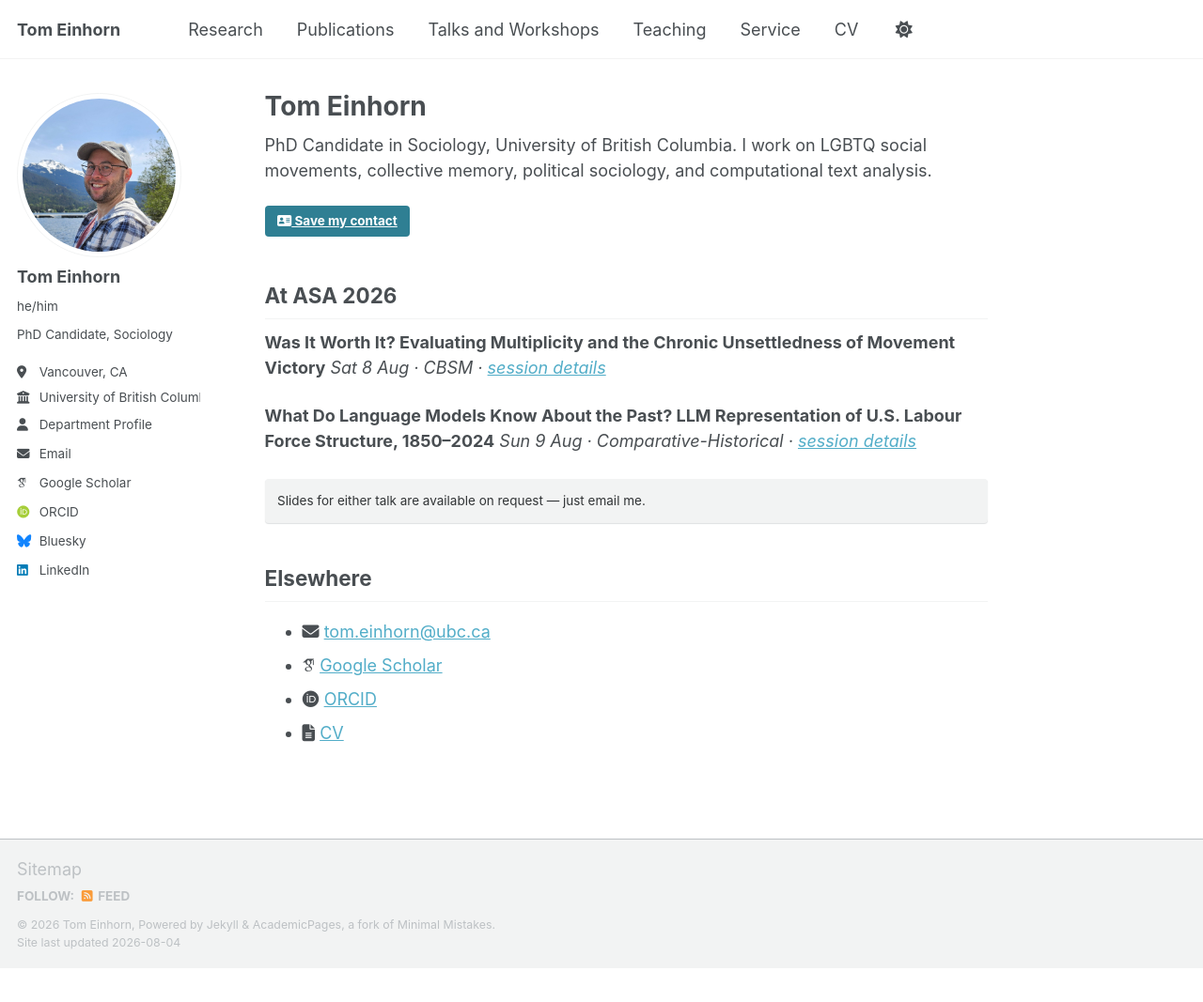
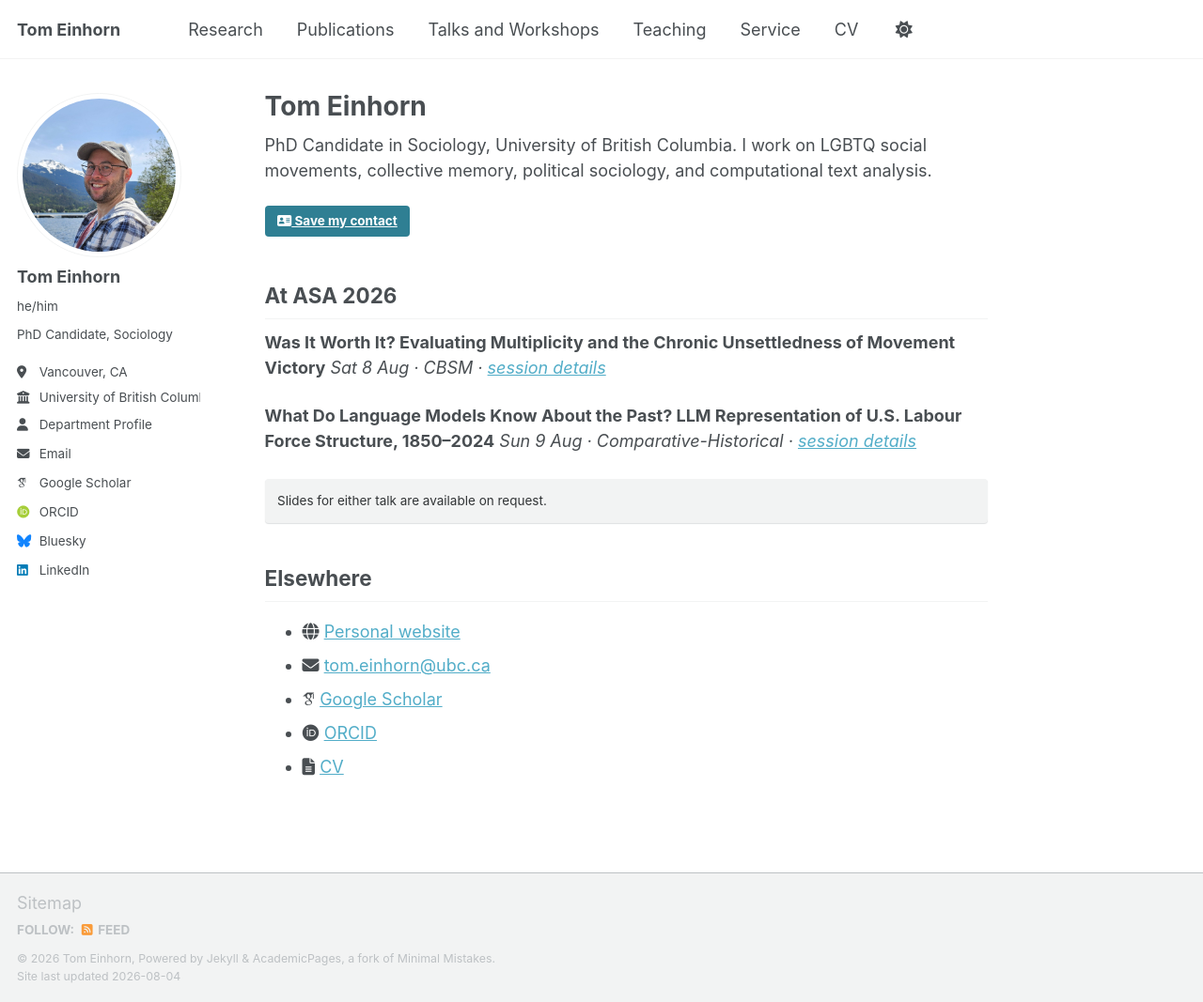
Before and after one commit to TomEinhorn/tomeinhorn.github.io, a Jekyll site: the page built from _pages/conference.md, in a window 1280 px wide and 1067 px high. Shown: the whole window at 94% size. Built offline with Jekyll 4.4.1, drawn with Linux system fonts in a browser that asks for light colours; some web fonts are replaced; a script bundle is joined from its source files by our own code; library files that are not in the unit come from our copies.

Commit message:
Update slides availability note in conference.md
Removed the phrase 'just email me' from the slides availability note.

```diff
--- a/_pages/conference.md
+++ b/_pages/conference.md
@@ -21,11 +21,12 @@ sociology, and computational text analysis.
 **What Do Language Models Know About the Past? LLM Representation of U.S. Labour Force Structure, 1850–2024**
 *Sun 9 Aug · Comparative-Historical · [session details](/talks/2026-08-08-ASA-Comp-Hist)*
 
-Slides for either talk are available on request — just email me.
+Slides for either talk are available on request.
 {: .notice}
 
 ## Elsewhere
 
+- <i class="fas fa-globe" aria-hidden="true"></i> [Personal website](tomeinhorn.github.io)
 - <i class="fas fa-envelope" aria-hidden="true"></i> [tom.einhorn@ubc.ca](mailto:tom.einhorn@ubc.ca)
 - <i class="ai ai-google-scholar" aria-hidden="true"></i> [Google Scholar](https://scholar.google.com/citations?user=PRIgkT0AAAAJ&hl=en)
 - <i class="ai ai-orcid" aria-hidden="true"></i> [ORCID](https://orcid.org/0000-0002-3666-2757)
```
